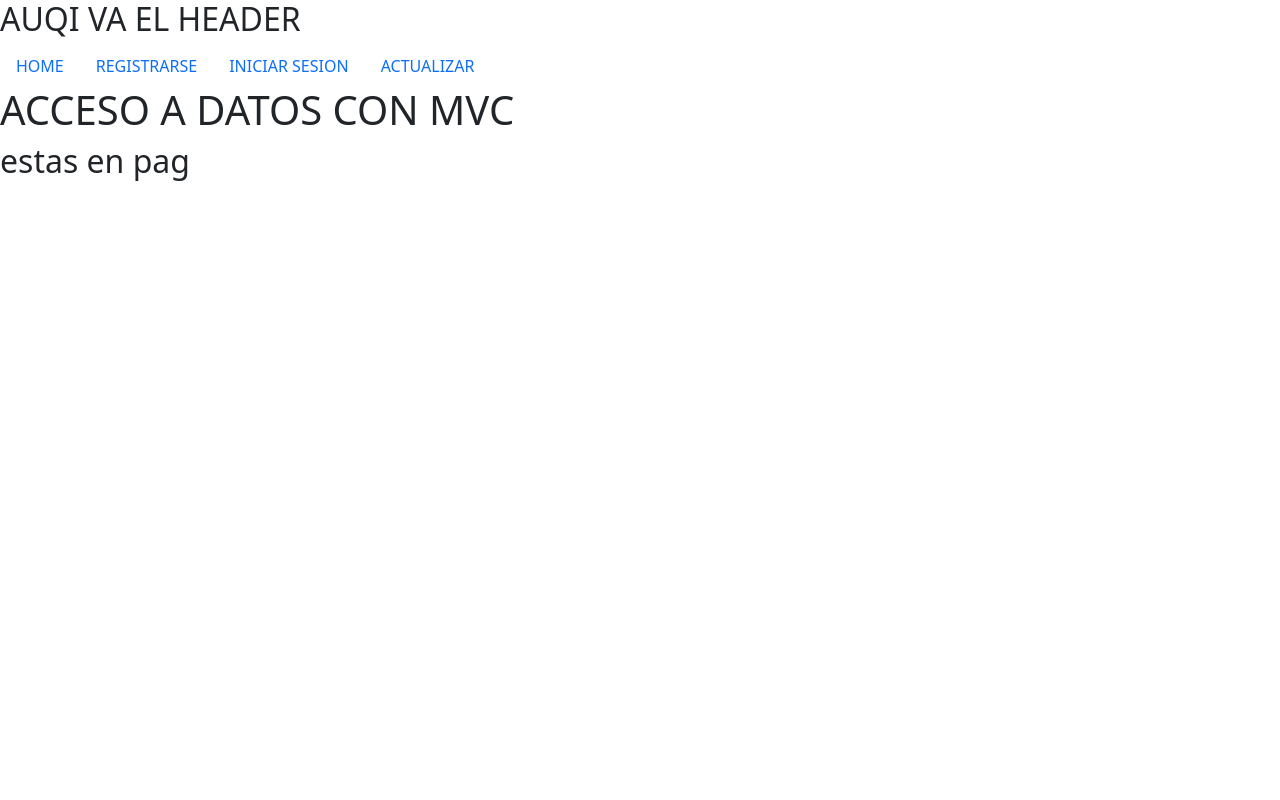
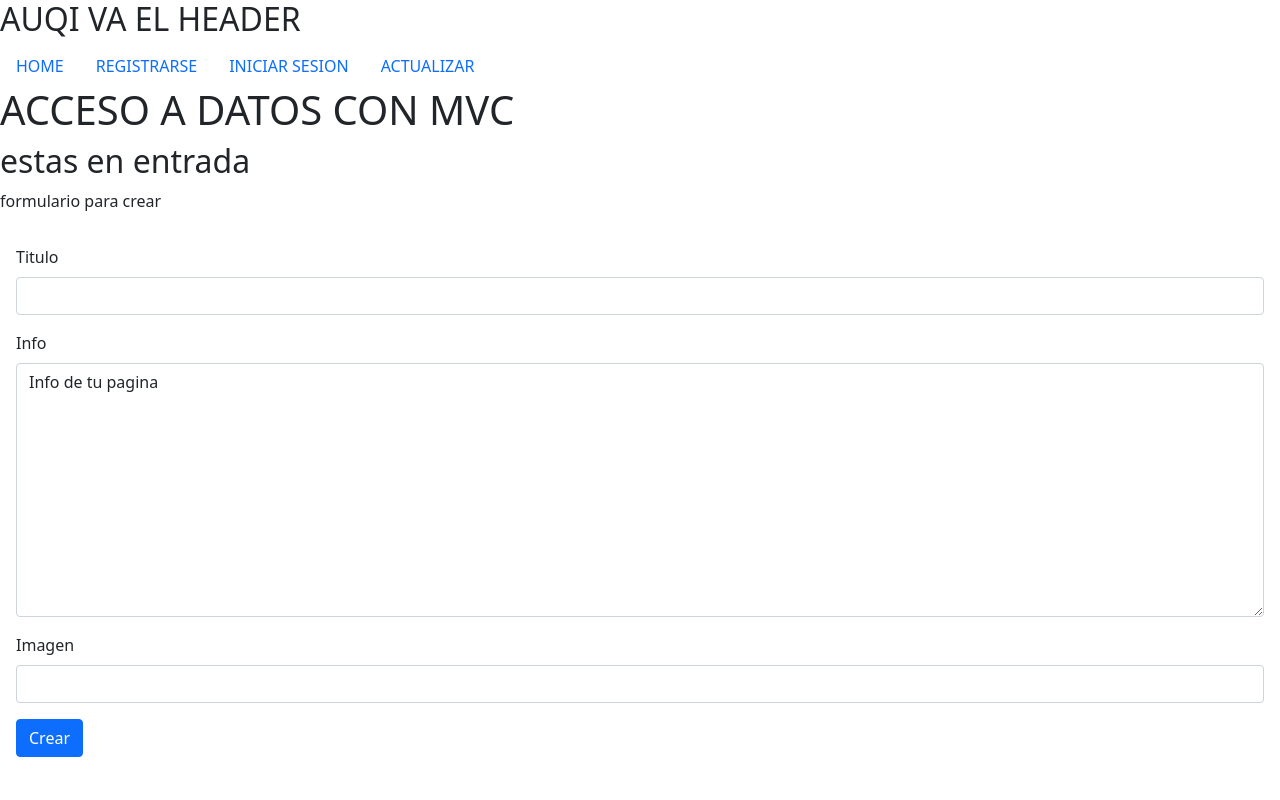
Before and after one commit to victorrsg/CMS_hitogrupalPrg, a PHP site: page / in a window 1280 px wide. Run offline with PHP 8.4, Linux system fonts and the light colour scheme; some libraries are stand-ins or nearby versions.

Commit message:
una entrada sencilla

```diff
--- a/Controllers/DeveloperController.php
+++ b/Controllers/DeveloperController.php
@@ -3,7 +3,7 @@ require_once('connection.php');
 class DeveloperController{
 
     function index(){
-        require_once('Views/Developer/pag.php');
+        require_once('Views/Developer/entrada.php');
     }
 
     //te manda a la vista de error
@@ -46,7 +46,7 @@ class DeveloperController{
             echo "te has logueado";
 
             //te manda a la pagina para crear
-            //require_once('');
+            require_once('Views/Developer/entrada.php');
 
             exit();
         }
@@ -83,7 +83,7 @@ class DeveloperController{
             var_dump($_COOKIE['developer']);
 
             //te manda a la pagina para crear
-            //require_once('');
+            require_once('Views/Developer/entrada.php');
 
             exit();
         }
@@ -97,7 +97,9 @@ class DeveloperController{
         }
     }
 
-
+    function blog(){
+        require_once('Views/Developer/blog.php');
+    }
 
 
 }// Cierra clase
--- /dev/null
+++ b/Views/Developer/entrada.php
@@ -0,0 +1,24 @@
+<h2>estas en entrada </h2>
+<p>formulario para crear</p>
+
+<form action="?controller=developer&action=blog" method="post" class='p-3'>
+
+  <!-- elegir el titulo de la entrada -->
+  <div class="mb-3">
+    <label for="titulo" class="form-label">Titulo</label>
+    <input type="text" class="form-control" id="titulo" aria-describedby="emailHelp" name="titulo">
+  </div>
+
+  <!-- introducir el texto -->
+  <div class="mb-3">
+    <label for="info" class="form-label">Info</label>
+    <textarea rows="10" cols="40"  class="form-control" name="info">Info de tu pagina</textarea>
+  </div>
+  <!-- introducir imagen -->
+  <div class="mb-3">
+    <label for="imagen" class="form-label">Imagen</label>
+    <input type="text" class="form-control" id="imagen" aria-describedby="emailHelp" name="imagen">
+  </div>
+
+  <button type="submit" class="btn btn-primary">Crear</button>
+</form>
--- a/Views/Developer/loginshow.php
+++ b/Views/Developer/loginshow.php
@@ -18,7 +18,6 @@
                 <a href="hacia atrás"><input type="button" class="btn btn-outline-success" name="submitBtnReg" value="Volver"></a>
                 <input type="submit" class="btn btn-success" name="submitLogin" value="Iniciar Sesión">
             </form>
-
         </div>
     </div>
 </div>
--- a/Views/Developer/pag.php
+++ /dev/null
@@ -1 +0,0 @@
-<h2>estas en pag</h2>
--- a/Views/Developer/register.php
+++ b/Views/Developer/register.php
@@ -2,7 +2,7 @@
 <link rel="stylesheet" href="https://stackpath.bootstrapcdn.com/bootstrap/4.4.1/css/bootstrap.min.css" integrity="sha384-Vkoo8x4CGsO3+Hhxv8T/Q5PaXtkKtu6ug5TOeNV6gBiFeWPGFN9MuhOf23Q9Ifjh" crossorigin="anonymous">
 
 <div class='container'>
-
+<script src="assets/js/valcon.js"></script>
     <div class='row justify-content-center m-5'>
         <div class='card col-4 py-3'>
         <h3 class='m-2'>Registrarse</h3><hr>
--- a/connection.php
+++ b/connection.php
@@ -4,7 +4,7 @@
     class DB{
 
         public static function getconnect(){
-            $conexion=new PDO('pgsql:host=localhost;port=5432;dbname=test;user=postgres;password=curso');
+            $conexion=new PDO('pgsql:host=localhost;port=5432;dbname=grupal;user=postgres;password=curso');
             //conecta correctamente
             //var_dump($conexion);
             return $conexion;
--- a/routing.php
+++ b/routing.php
@@ -1,8 +1,6 @@
 <?php
 $controllers = array(
-    'developer' => ['index', 'register', 'save', 'show','loginshow','login','updateshow', 'update', 'delete', 'error', 'contacto']
-
-    //que al llamar a register llame a login y te loguee directamente ->
+    'developer' => ['index', 'blog','register', 'save', 'show','loginshow','login','updateshow', 'update', 'delete', 'error', 'contacto']
 
 );
 
```
Also changed, not shown: Views/Developer/blog.php (added, +10 -0 lines), assets/css/blog.css (added, +20 -0 lines), assets/css/valcon.css (added, +17 -0 lines).
